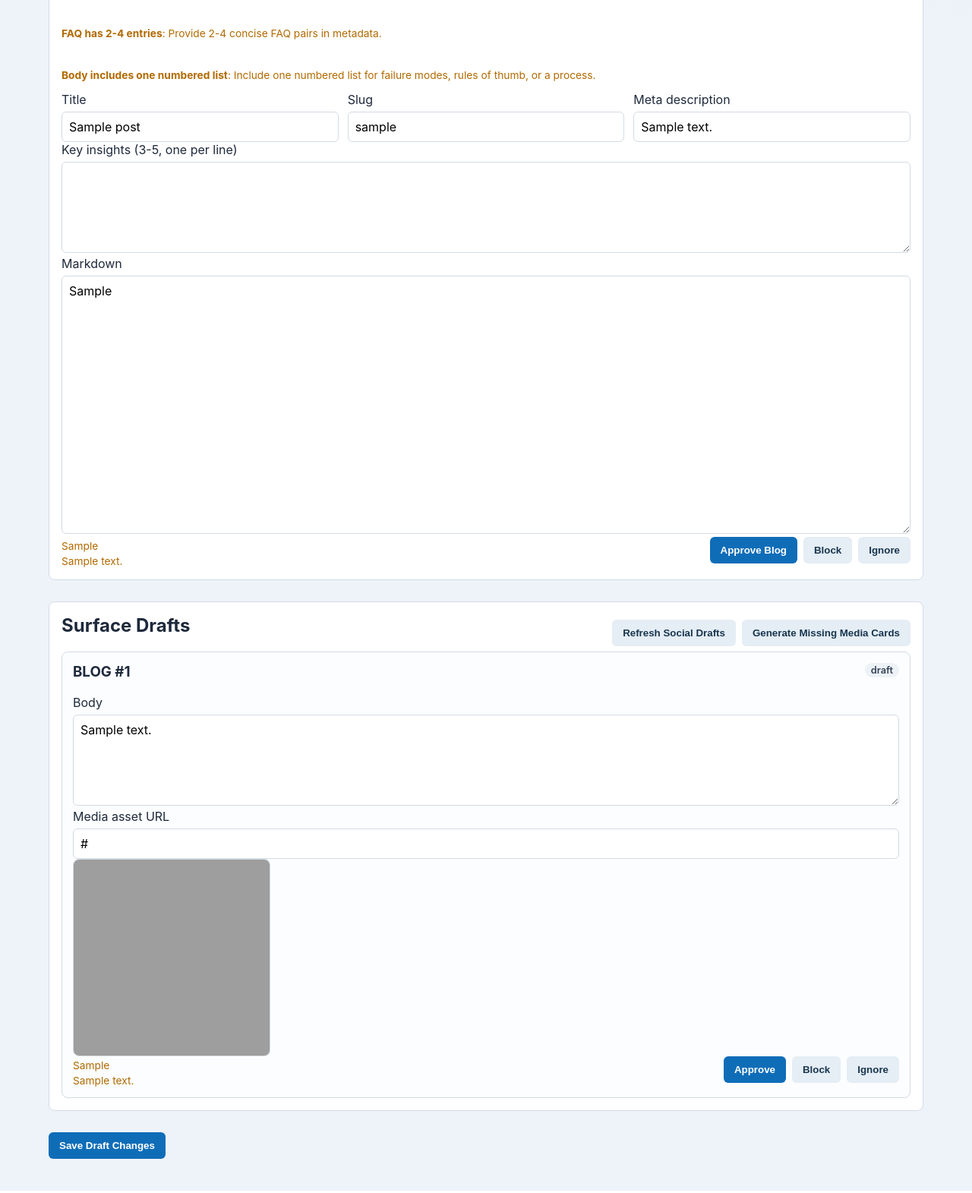
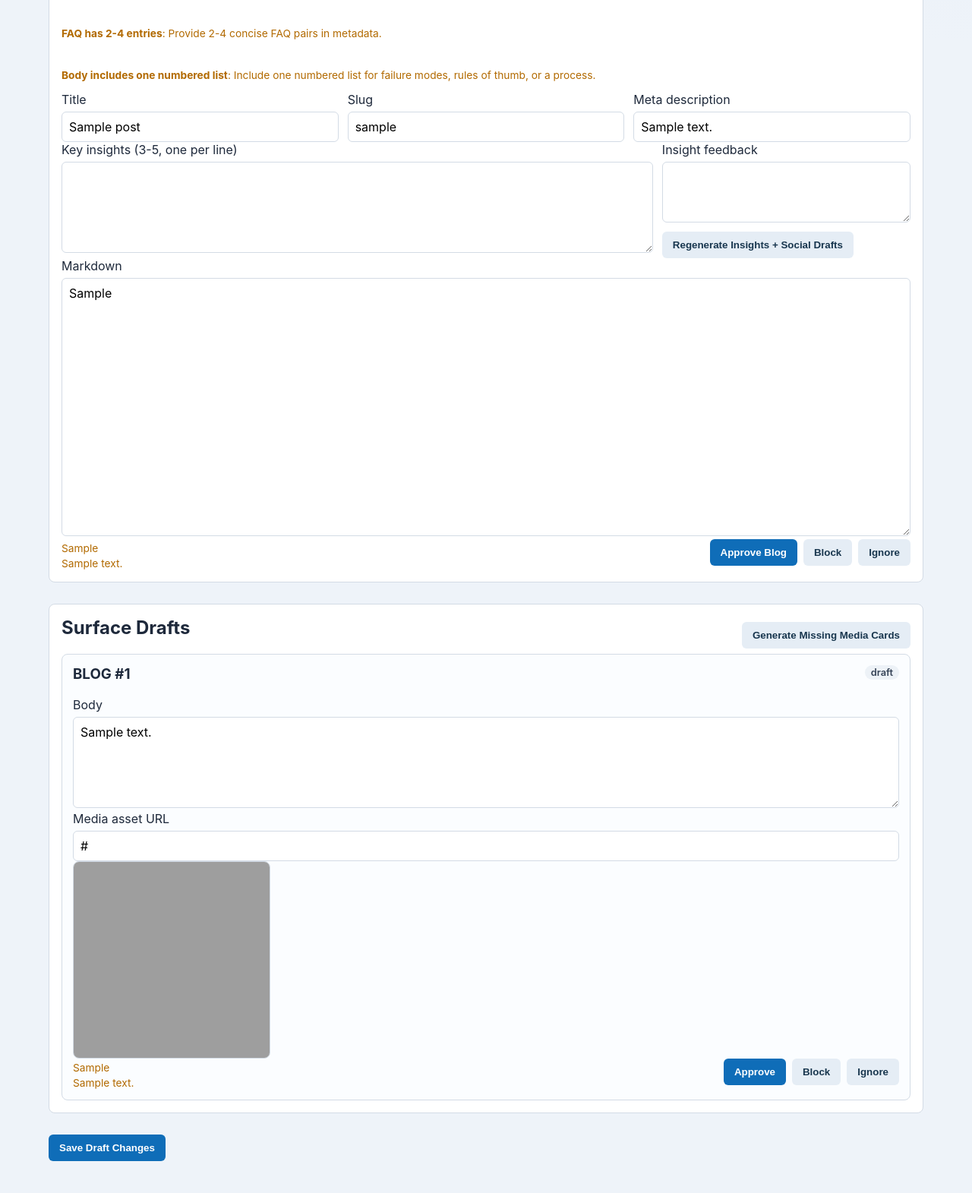
Before and after one commit to redaxed/bomi-ads, a FastAPI app: page /packages/1 in a window 1280 px wide. Shown: the part 1055-2626 px from the top of the page at 76% size. Run offline with FastAPI, Linux system fonts and the light colour scheme; tables that the repository leaves empty hold one stand-in row (values such as "Sample post"); grey boxes are pictures that could not be loaded.

Commit message:
Add Troff insight feedback regeneration

```diff
--- a/troff/app/main.py
+++ b/troff/app/main.py
@@ -238,7 +238,7 @@ def _set_item_status(item, status: ContentStatus) -> None:
         item.next_retry_at = None
 
 
-def _sync_social_posts(session, package: ContentPackage, blog: BlogPost, author: AuthorProfile, drafts) -> None:
+def _sync_social_posts(session, package: ContentPackage, blog: BlogPost, author: AuthorProfile, drafts, *, refresh_assets: bool = False) -> None:
     default_subreddit = (_safe_list(author.default_subreddits_json) or [os.getenv("REDDIT_DEFAULT_SUBREDDIT", "billwithbomi")])[0]
     existing_by_key = {(post.platform.value, post.sequence): post for post in package.social_posts}
     generated_keys: set[tuple[str, int]] = set()
@@ -264,7 +264,7 @@ def _sync_social_posts(session, package: ContentPackage, blog: BlogPost, author:
                 existing.requires_blog_live = True
                 existing.blog_post_id = blog.id
                 existing.error_message = ""
-                if asset_url and not existing.asset_url:
+                if asset_url and (refresh_assets or not existing.asset_url):
                     existing.asset_url = asset_url
             continue
 
@@ -655,6 +655,34 @@ def _mark_package_dirty(package: ContentPackage) -> None:
         package.campaign.status = CampaignStatus.draft
 
 
+def _regenerate_package_insights_and_socials(session, package: ContentPackage, reviewer_feedback: str = "") -> bool:
+    blog = package.blog_post
+    author = package.author_profile
+    if not blog or not author:
+        return False
+
+    author_profile = _author_prompt_dict(author)
+    insights = extract_blog_insights(
+        package.question or blog.title,
+        blog.title,
+        blog.markdown,
+        author_profile,
+        reviewer_feedback=str(reviewer_feedback or ""),
+    )
+    blog.interesting_points_json = json.dumps(insights)
+    drafts = generate_social_drafts(
+        blog_title=blog.title,
+        blog_markdown=blog.markdown,
+        insights=insights,
+        author_profile=author_profile,
+        surfaces=_surface_values(include_blog=False),
+    )
+    _sync_social_posts(session, package, blog, author, drafts, refresh_assets=True)
+    _assign_missing_media_assets(package)
+    _mark_package_dirty(package)
+    return True
+
+
 @app.post("/packages/{package_id}/save")
 async def save_package(request: Request, package_id: int):
     form = await request.form()
@@ -695,27 +723,7 @@ async def refresh_package_socials(request: Request, package_id: int):
         if "blog_markdown" in form:
             _save_package_form_values(package, form)
 
-        author = package.author_profile
-        if not author:
-            return RedirectResponse(url=f"/packages/{package_id}", status_code=303)
-
-        blog = package.blog_post
-        author_profile = _author_prompt_dict(author)
-        insights = extract_blog_insights(package.question or blog.title, blog.title, blog.markdown, author_profile)
-        blog.interesting_points_json = json.dumps(insights)
-        drafts = generate_social_drafts(
-            blog_title=blog.title,
-            blog_markdown=blog.markdown,
-            insights=insights,
-            author_profile=author_profile,
-            surfaces=_surface_values(include_blog=False),
-        )
-        _sync_social_posts(session, package, blog, author, drafts)
-        _assign_missing_media_assets(package)
-
-        package.status = PackageStatus.draft
-        if package.campaign:
-            package.campaign.status = CampaignStatus.draft
+        _regenerate_package_insights_and_socials(session, package, str(form.get("insight_feedback", "")))
 
     return RedirectResponse(url=f"/packages/{package_id}", status_code=303)
 
--- a/troff/app/services/generator.py
+++ b/troff/app/services/generator.py
@@ -460,7 +460,26 @@ def generate_blog_draft(
     return generated or _fallback_blog(topic, keyword, audience, website_url, source_url, author_profile)
 
 
-def _fallback_extract_insights(topic: str, blog_title: str, blog_markdown: str) -> list[str]:
+def _rank_candidates_by_feedback(candidates: list[str], reviewer_feedback: str) -> list[str]:
+    feedback_words = {
+        token
+        for token in re.findall(r"[a-zA-Z][a-zA-Z-]{3,}", reviewer_feedback.lower())
+        if token not in {"about", "focus", "insight", "insights", "make", "more", "less", "with", "that", "this", "them"}
+    }
+    if not feedback_words:
+        return candidates
+
+    indexed = list(enumerate(candidates))
+    indexed.sort(
+        key=lambda item: (
+            -sum(1 for word in feedback_words if word in item[1].lower()),
+            item[0],
+        )
+    )
+    return [candidate for _, candidate in indexed]
+
+
+def _fallback_extract_insights(topic: str, blog_title: str, blog_markdown: str, reviewer_feedback: str = "") -> list[str]:
     candidates: list[str] = []
     current_heading = ""
 
@@ -489,15 +508,17 @@ def _fallback_extract_insights(topic: str, blog_title: str, blog_markdown: str)
     if not candidates:
         paragraphs = [line.strip() for line in blog_markdown.splitlines() if line.strip() and not line.strip().startswith("#")]
         candidates = paragraphs[:MAX_INSIGHTS]
+    candidates = _rank_candidates_by_feedback(candidates, reviewer_feedback)
     return _normalize_insights(candidates, blog_title or topic)
 
 
-def _openai_extract_insights(topic: str, blog_title: str, blog_markdown: str, author_profile: dict) -> list[str] | None:
+def _openai_extract_insights(topic: str, blog_title: str, blog_markdown: str, author_profile: dict, reviewer_feedback: str = "") -> list[str] | None:
     prompt = insight_extraction_prompt(
         topic=topic,
         blog_title=blog_title,
         blog_markdown=blog_markdown,
         author_prompt=_author_prompt(author_profile),
+        reviewer_feedback=reviewer_feedback,
     )
     data = _openai_json(prompt, max_output_tokens=1400)
     if not data:
@@ -508,9 +529,9 @@ def _openai_extract_insights(topic: str, blog_title: str, blog_markdown: str, au
     return insights
 
 
-def extract_blog_insights(topic: str, blog_title: str, blog_markdown: str, author_profile: dict) -> list[str]:
-    extracted = _openai_extract_insights(topic, blog_title, blog_markdown, author_profile)
-    return extracted or _fallback_extract_insights(topic, blog_title, blog_markdown)
+def extract_blog_insights(topic: str, blog_title: str, blog_markdown: str, author_profile: dict, reviewer_feedback: str = "") -> list[str]:
+    extracted = _openai_extract_insights(topic, blog_title, blog_markdown, author_profile, reviewer_feedback)
+    return extracted or _fallback_extract_insights(topic, blog_title, blog_markdown, reviewer_feedback)
 
 
 def _fallback_social_draft(platform: str, sequence: int, insight: str, blog_title: str) -> SurfaceDraft | None:
--- a/troff/app/static/style.css
+++ b/troff/app/static/style.css
@@ -162,6 +162,18 @@ button.secondary {
   background: #fbfdff;
 }
 
+.insight-workbench {
+  display: grid;
+  grid-template-columns: minmax(0, 1fr) minmax(260px, 0.42fr);
+  gap: 12px;
+  align-items: start;
+}
+
+.insight-feedback {
+  display: grid;
+  gap: 8px;
+}
+
 .surface-links {
   display: flex;
   flex-wrap: wrap;
@@ -258,4 +270,5 @@ a { color: var(--accent); }
 @media (max-width: 740px) {
   .topbar { flex-direction: column; align-items: flex-start; }
   .row-between { flex-direction: column; align-items: flex-start; }
+  .insight-workbench { grid-template-columns: 1fr; }
 }
--- a/troff/app/templates/package.html
+++ b/troff/app/templates/package.html
@@ -75,9 +75,19 @@
         <input type="text" name="blog_meta_description" value="{{ blog.meta_description }}" />
       </label>
     </div>
-    <label>Key insights (3-5, one per line)
-      <textarea name="interesting_points" rows="5">{{ points_text }}</textarea>
-    </label>
+    <div class="insight-workbench">
+      <label>Key insights (3-5, one per line)
+        <textarea name="interesting_points" rows="5">{{ points_text }}</textarea>
+      </label>
+      <div class="insight-feedback">
+        <label>Insight feedback
+          <textarea name="insight_feedback" rows="3"></textarea>
+        </label>
+        <div class="actions">
+          <button type="submit" formaction="/packages/{{ package.id }}/refresh-socials" class="secondary">Regenerate Insights + Social Drafts</button>
+        </div>
+      </div>
+    </div>
     <label>Markdown
       <textarea name="blog_markdown" rows="16">{{ blog.markdown }}</textarea>
     </label>
@@ -99,7 +109,6 @@
     <div class="row-between">
       <h2>Surface Drafts</h2>
       <div class="actions">
-        <button type="submit" formaction="/packages/{{ package.id }}/refresh-socials" class="secondary">Refresh Social Drafts</button>
         <button type="submit" formaction="/packages/{{ package.id }}/generate-media" class="secondary">Generate Missing Media Cards</button>
       </div>
     </div>
```
Also changed, not shown: troff/app/services/prompting.py (+15 -1 lines), troff/tests/test_generator_pipeline.py (+25 -1 lines), troff/tests/test_main_sync.py (+63 -1 lines), troff/README.md.
